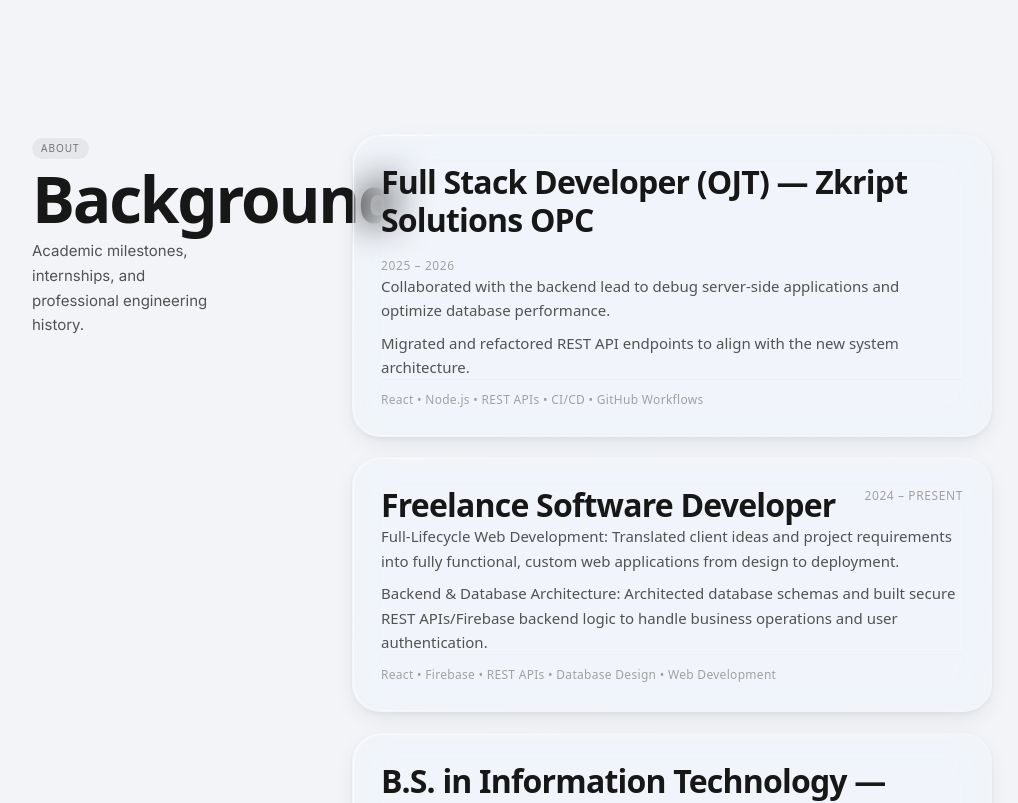
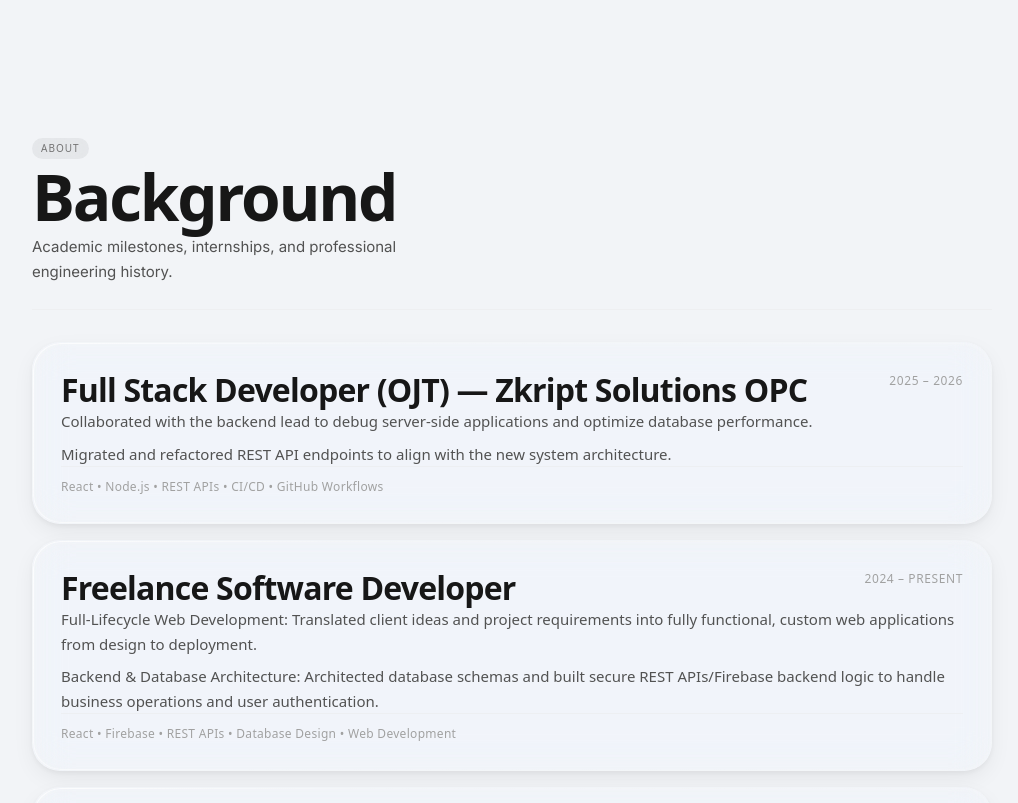
Before and after one commit to sora960/portfolio-ultimate, a Next.js app: page / in a window 1280 px wide. Shown: the part 820-1623 px from the top of the page, without its empty margins (128-1146 px from the left). Built offline with nearby package versions, Linux system fonts and the light colour scheme.

Commit message:
fix(ui): unify ExperienceSection header layout with Skills & Works sections to eliminate sticky scroll drag (#68)

```diff
--- a/src/components/ExperienceSection.tsx
+++ b/src/components/ExperienceSection.tsx
@@ -12,24 +12,23 @@ export const ExperienceSection: React.FC = () => {
 
   return (
     <section id="about" className="py-20">
-      {/* ── Bento Split: sticky left header + scrolling right timeline ── */}
-      <div className="max-w-5xl mx-auto flex flex-col lg:flex-row gap-12 lg:gap-16 items-start">
+      <div className="max-w-5xl mx-auto space-y-8">
 
-        {/* LEFT: Sticky section identity column */}
-        <div className="lg:sticky lg:top-24 lg:w-64 shrink-0 space-y-3 self-start">
-          <Reveal>
+        {/* Section header — aligned with Skills & Works layout */}
+        <Reveal>
+          <div className="pb-6 border-b border-neutral-200/30 dark:border-white/5 space-y-1.5">
             <Badge label="about" variant="default" />
-            <h2 className="text-display font-sans text-neutral-900 dark:text-neutral-50 mt-2">
+            <h2 className="text-display font-sans text-neutral-900 dark:text-neutral-50">
               Background
             </h2>
-            <p className="text-descriptor mt-2 max-w-[200px]">
+            <p className="text-descriptor max-w-sm">
               Academic milestones, internships, and professional engineering history.
             </p>
-          </Reveal>
-        </div>
+          </div>
+        </Reveal>
 
-        {/* RIGHT: Scrolling experience cards */}
-        <div className="flex-1 space-y-5">
+        {/* Experience cards stack */}
+        <div className="space-y-4">
           {experiences.map((exp, index) => (
             <Reveal key={exp.id} delay={index * 120}>
               <Card
@@ -38,11 +37,9 @@ export const ExperienceSection: React.FC = () => {
               >
                 {/* Header row */}
                 <div className="flex items-start justify-between gap-4 flex-wrap">
-                  <div className="space-y-0.5">
-                    <h3 className="text-headline font-sans text-neutral-900 dark:text-neutral-50">
-                      {exp.role}
-                    </h3>
-                  </div>
+                  <h3 className="text-headline font-sans text-neutral-900 dark:text-neutral-50">
+                    {exp.role}
+                  </h3>
                   <span className="text-xs font-mono tracking-wider text-neutral-400 dark:text-neutral-500 uppercase shrink-0 pt-0.5">
                     {exp.period}
                   </span>
@@ -57,7 +54,7 @@ export const ExperienceSection: React.FC = () => {
                   ))}
                 </ul>
 
-                {/* Tech metadata footer line (clean text, no clutter pills) */}
+                {/* Tech metadata footer line */}
                 <div className="pt-3 border-t border-neutral-200/40 dark:border-white/5">
                   <p className="text-xs font-mono text-neutral-400 dark:text-neutral-500 tracking-wide">
                     {exp.skills.join("  •  ")}
@@ -67,6 +64,7 @@ export const ExperienceSection: React.FC = () => {
             </Reveal>
           ))}
         </div>
+
       </div>
     </section>
   );
```
